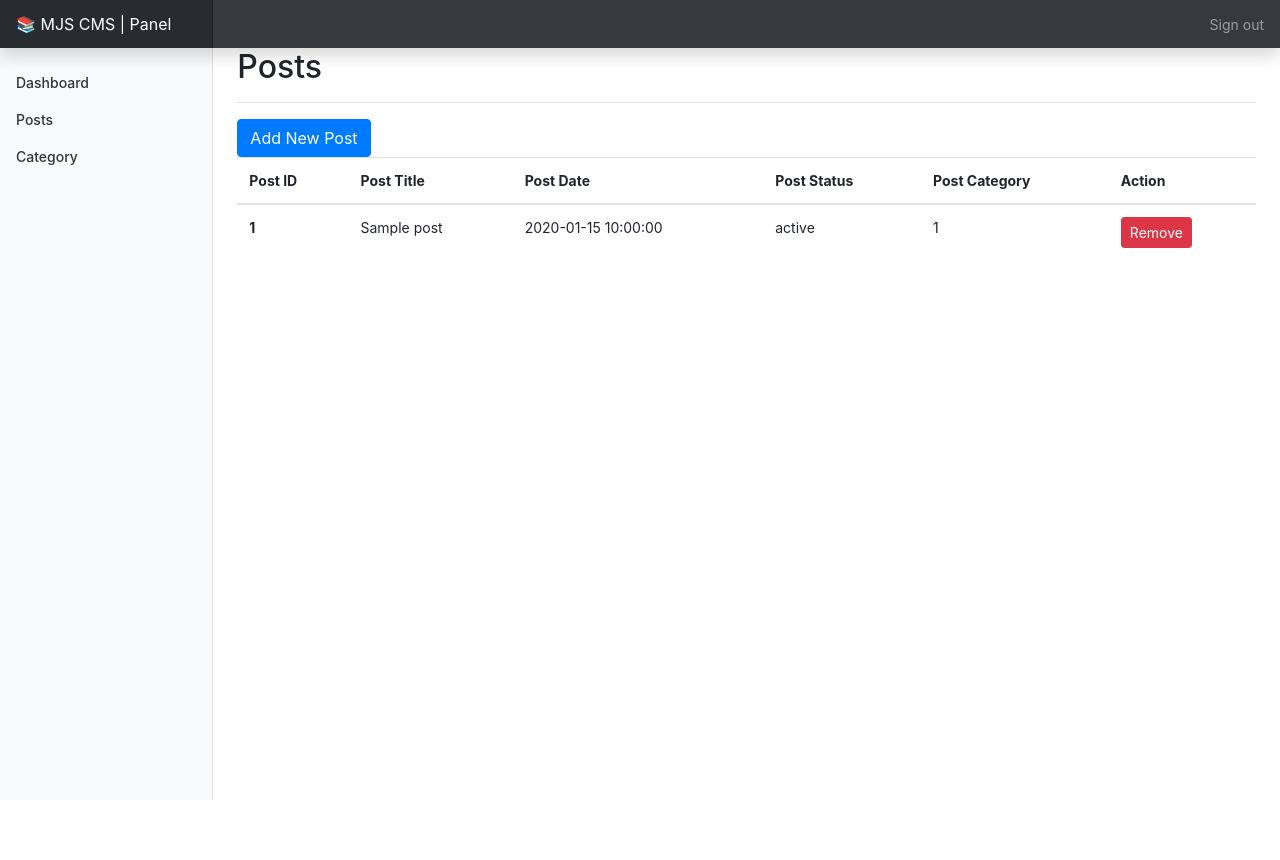
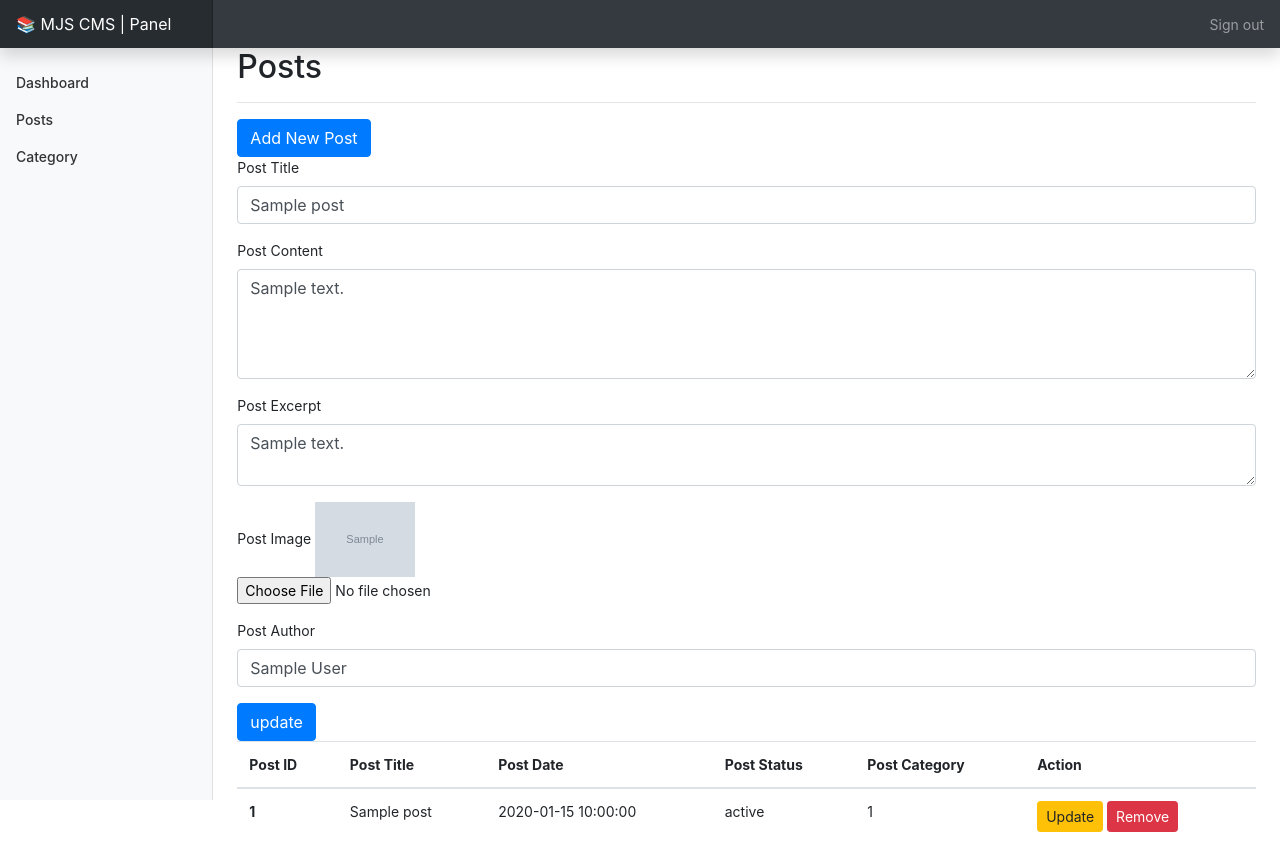
Before and after one commit to javansaffari/MJS-CMS, a PHP site: page /panel/posts.php?update=1 in a window 1280 px wide. Before the commit the page ends 800 px from the top, so only its background shows below. Run offline with PHP 8.4, Linux system fonts and the light colour scheme; tables that the repository leaves empty or names only in its code hold one stand-in row (values such as "Sample post"); grey boxes marked "Sample" are stand-in pictures; some libraries are stand-ins or nearby versions.

Commit message:
Update posts

```diff
--- a/panel/posts.php
+++ b/panel/posts.php
@@ -79,12 +79,6 @@ require_once('../includes/config.php');
                                 $queryInsertPost = "INSERT INTO posts (post_title,post_content,post_excerpt,post_image,post_author,post_category_id,post_date) VALUES ('$postData[title]','$postData[content]','$postData[excerpt]','$postImgae','$postData[author]','$postData[category_id]','$postData[date]')";
                                 mysqli_query($dbConnection, $queryInsertPost);
                             };
-                            // Remove post
-                            if (isset($_GET['remove'])) {
-                                $post_id = $_GET['remove'];
-                                $queryRemovePost = "DELETE FROM posts WHERE post_id = '$post_id'";
-                                mysqli_query($dbConnection, $queryRemovePost);
-                            };
                             ?>
 
                         </div>
@@ -92,6 +86,83 @@ require_once('../includes/config.php');
                     </div>
                 </div>
             </div>
+            <?php
+            // Remove post
+            if (isset($_GET['remove'])) {
+                $post_id = $_GET['remove'];
+                $queryRemovePost = "DELETE FROM posts WHERE post_id = '$post_id'";
+                mysqli_query($dbConnection, $queryRemovePost);
+            };
+            // Update post
+            if (isset($_GET['update'])) {
+                $post_id = $_GET['update'];
+                $queryUpdatePost = "SELECT * FROM posts WHERE post_id = '$post_id'";
+                $query = mysqli_query($dbConnection, $queryUpdatePost);
+                while ($row = mysqli_fetch_assoc($query)) {
+            ?>
+
+                    <form method="post" enctype="multipart/form-data">
+                        <div class="form-group">
+                            <label>Post Title</label>
+                            <input type="text" class="form-control" name="postNewData[title]" value="<?php echo $row['post_title']; ?>">
+                        </div>
+                        <div class="form-group">
+                            <label>Post Content</label>
+                            <textarea class="form-control" name="postNewData[content]" rows="4"><?php echo $row['post_content']; ?></textarea>
+                        </div>
+                        <div class="form-group">
+                            <label>Post Excerpt</label>
+                            <textarea class="form-control" name="postNewData[excerpt]" rows="2"><?php echo $row['post_excerpt']; ?></textarea>
+                        </div>
+                        <div class="form-group">
+                            <label>Post Image</label>
+                            <img style="width:100px;" src="../uploads/<?php echo $row['post_image']; ?>" alt="">
+                            <input type="file" class="form-control-file" name="image" id="exampleFormControlFile1" value="<?php echo $row['post_image']; ?>">
+                        </div>
+                        <div class="form-group">
+                            <label>Post Author</label>
+                            <input type="text" class="form-control" name="postNewData[author]" value="<?php echo $row['post_author']; ?>">
+                        </div>
+
+                        <input type="hidden" class="form-control" name="postNewData[date]" value="<?php echo date(date("Y/m/d")); ?>">
+
+                        <button type="submit" name="updatebtn" class="btn btn-primary">update</button>
+
+                        <?php
+                        // update post
+                        if (isset($_POST['updatebtn'])) {
+                            $postNewData = $_POST['postNewData'];
+                            // img
+                            $postNewImgae = $_FILES['image']['name'];
+                            $postNewImageTemp = $_FILES['image']['tmp_name'];
+                            move_uploaded_file($postNewImageTemp, "../uploads/" . $postNewImgae);
+
+                            $querySetUpdatePost = "UPDATE posts SET
+
+                            post_title = '$postNewData[title]'
+                            ,
+                            post_content = '$postNewData[content]'
+                            ,
+                            post_excerpt = '$postNewData[excerpt]'
+                            ,
+                            post_image = '$postNewImgae'
+                            ,
+                            post_author = '$postNewData[author]'
+                            ,
+                            post_date = '$postNewData[date]'
+
+                           WHERE post_id = '$post_id'";
+
+                            mysqli_query($dbConnection, $querySetUpdatePost);
+                        };
+                        ?>
+
+                    </form>
+            <?php
+
+                };
+            };
+            ?>
             <table class="table">
                 <thead>
                     <tr>
@@ -116,7 +187,9 @@ require_once('../includes/config.php');
                             <td><?php echo $row['post_status']; ?></td>
                             <td><?php echo $row['post_category_id']; ?></td>
                             <td>
+                                <a class="btn btn-warning btn-sm" name="update" href="posts.php?update=<?php echo $row['post_id']; ?>">Update</a>
                                 <a class="btn btn-danger btn-sm" name="remove" href="posts.php?remove=<?php echo $row['post_id']; ?>">Remove</a>
+
                             </td>
 
                         </tr>
```
Also changed, not shown: uploads/Canada Ontario Job Grant.jpg (added), uploads/Fiction Writing Step by Step.jpg (added), uploads/ط¯ظˆط± 2.jpeg (added).
